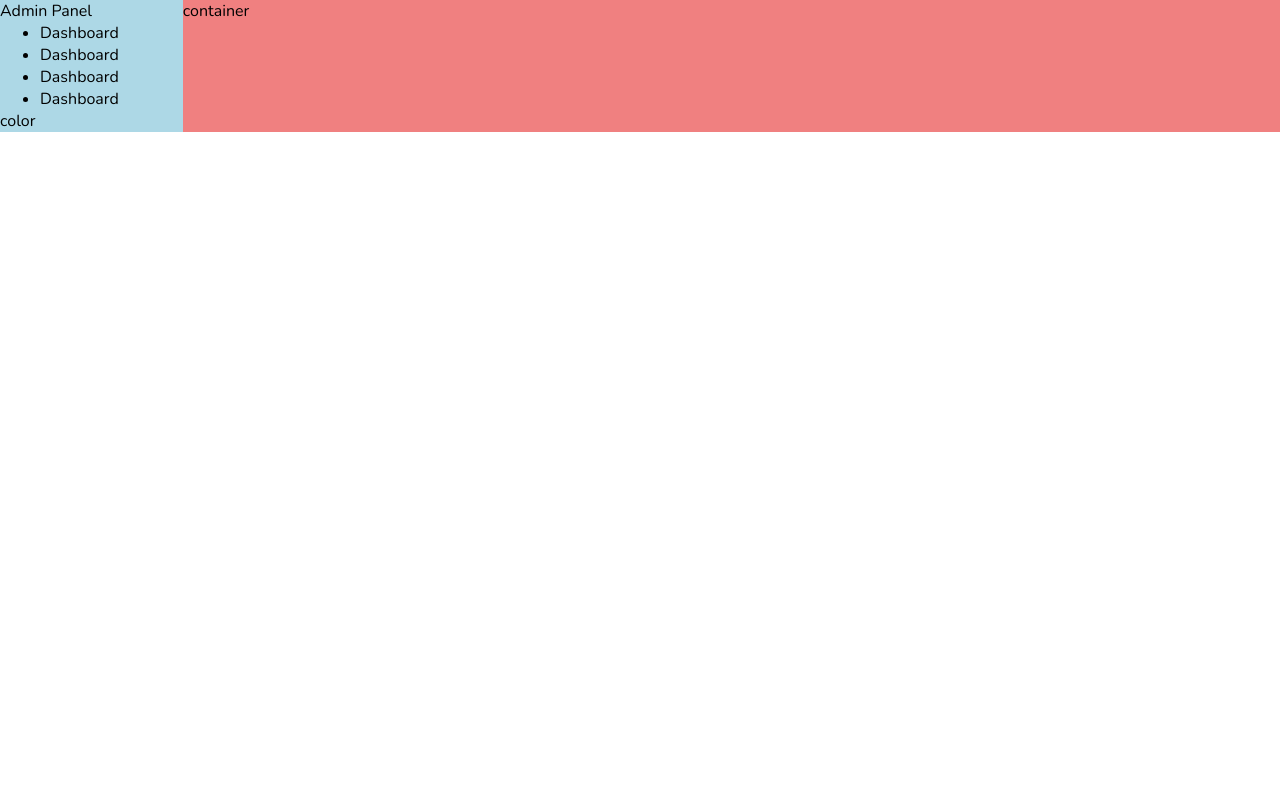
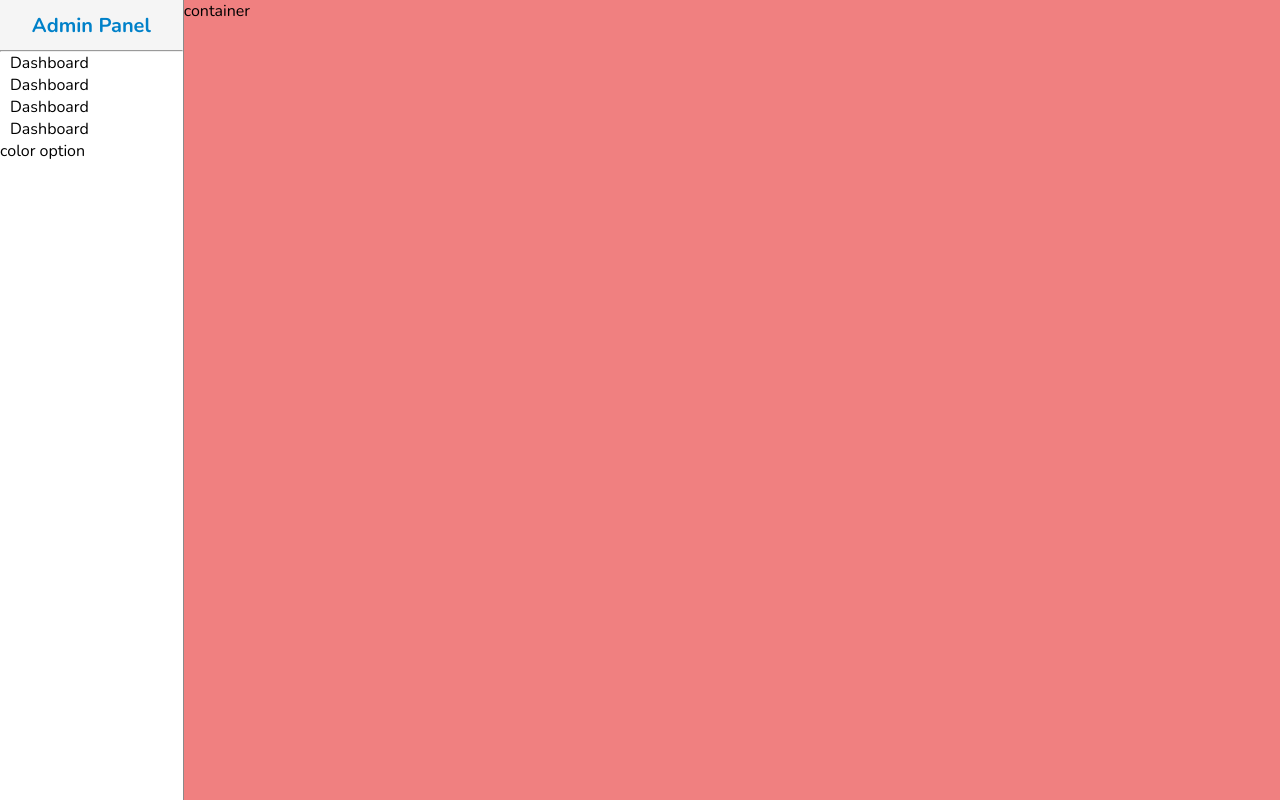
Before and after one commit to prashant2071/AdminPanel, a React (Create React App) app: page / in a window 1280 px wide. Built offline with nearby package versions, Linux system fonts and the light colour scheme.

Commit message:
simple sidebar templete

```diff
--- a/src/components/sidebar/Sidebar.jsx
+++ b/src/components/sidebar/Sidebar.jsx
@@ -1,11 +1,12 @@
-import './sidebar.scss'
+import "./sidebar.scss";
 
 const Sidebar = () => {
   return (
-    <div className='sidebar'>
-      <div className='top'>
+    <div className="sidebar">
+      <div className="top">
         <span className="logo">Admin Panel</span>
       </div>
+      <hr/>
       <div className="center">
         <ul>
           <li>
@@ -22,9 +23,9 @@
           </li>
         </ul>
       </div>
-      <div className="buttom">color</div>
+      <div className="buttom">color option</div>
     </div>
-  )
-}
+  );
+};
 
-export default Sidebar
+export default Sidebar;
--- a/src/components/sidebar/sidebar.scss
+++ b/src/components/sidebar/sidebar.scss
@@ -1,4 +1,33 @@
 .sidebar{
-    background-color: lightblue;
+    background-color: white;
+    border-right: 0.5px solid rgb(138, 138, 138);
+    min-height: 100vh;
+
     flex: 1;
+    .top{
+        height: 50px;
+        display: flex;
+        align-items:center;
+        justify-content: center;
+        background-color: whitesmoke;
+
+    }
+    .logo{
+        font-size: 20px;
+        font-weight: bold;
+        color:#0081C9 ;
+    }
+    .hr{
+        height: 0;
+    }
+    .center{
+        padding-left: 10px;
+
+        ul{
+            list-style: none;
+            margin: 0;
+            padding: 0;
+        }
+    }
+
 }
```
